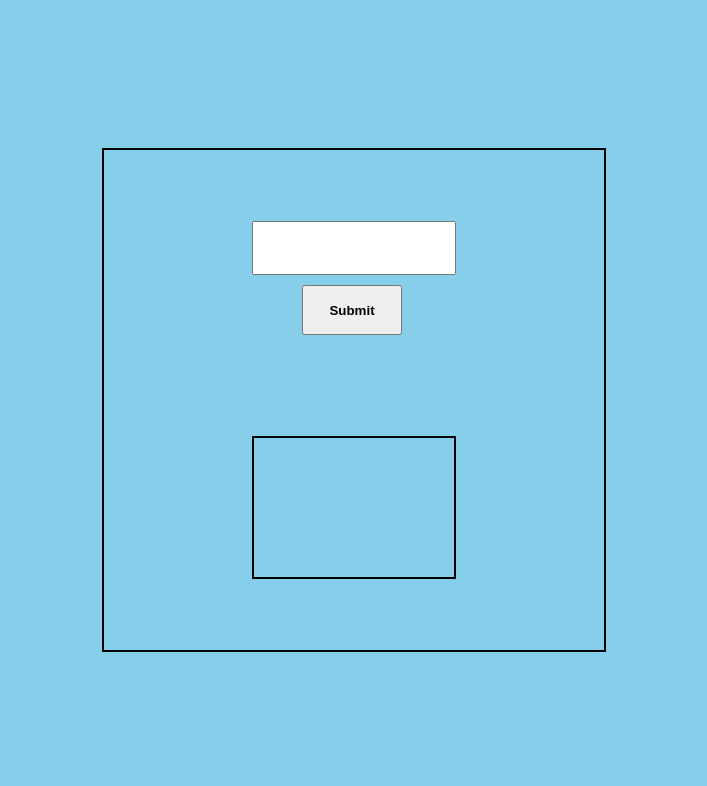
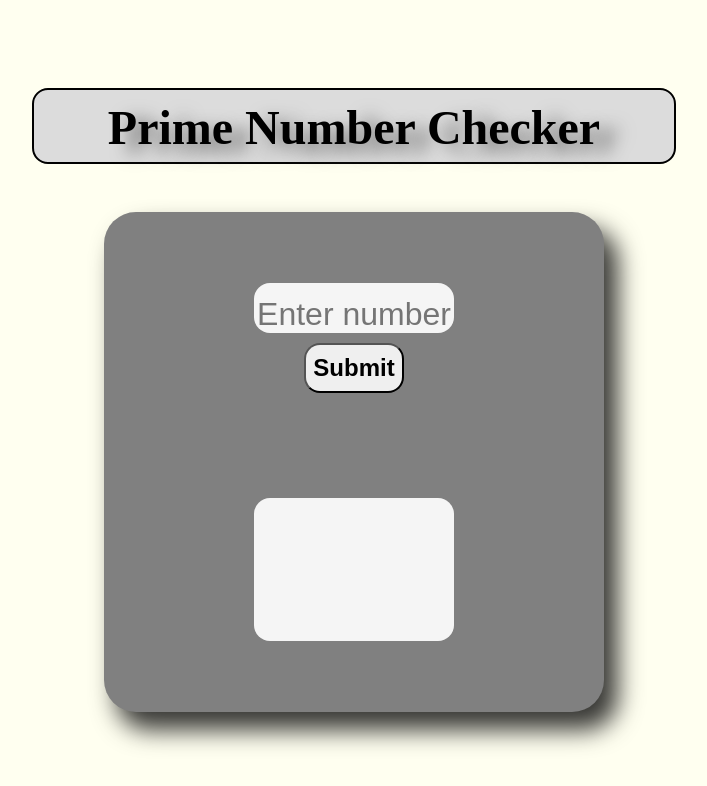
Before and after one commit to kiran3453/Prime-number-checking, a plain HTML site: page index.html in a window 1280 px wide. Shown: the whole page, without its empty margins (286-993 px from the left). Drawn offline with Linux system fonts and the light colour scheme.

Commit message:
prime number

```diff
--- a/index.css
+++ b/index.css
@@ -5,25 +5,49 @@
 
 .container{
     height: 100vh;
-    background: skyblue;
+    background: #FFFFF0;
+    position: relative;
     display: flex;
+    flex-direction: column;
+    justify-content: center;
     align-items: center;
-    justify-content: center;
+    /* display: flex;
+    align-items: center;
+    justify-content: center; */
 }
-
+.heading{
+    border: 2px solid black;
+    border-radius: 1rem;
+    height: 4.5em;
+    width: 40em;
+    text-align:center;
+    background:gainsboro;
+    /* opacity: 20%; */
+}
+h1{
+    font-size: 3rem;
+    margin-top: .2em;
+    text-transform: capitalize;
+    color:black;
+    text-shadow:18px 8px 18px #696969;
+}
 .main-box{
-    border: 2px solid black;
+    margin-top: 3em ;
+    border: none;
     height: 500px;
     width: 500px;
     display: grid;
+    background: gray;
+    border-radius: 2rem;
+    box-shadow: 13px 17px 24px 1px rgba(0,0,0,0.78);
     grid-template-columns:5fr 6fr 5fr;
     grid-template-rows:1fr 2fr 1fr 2fr 1fr ;
 }
 .input{
-    /* height: 50px; */
     grid-row: 2/3;
     grid-column: 2/3;
-    /* width: 100px; */
+    border: none;
+
 
 }
 .inpt{
@@ -31,27 +55,46 @@
     width: 200px;
     font-size: 3rem;
     text-align: center;
+    border-radius: 1rem;
+    border: none;
+    background: whitesmoke;
+    display: flex;
+    align-items: center;
 }
 
 .output{
-    /* height: 60px; */
-    /* width: 200px; */
     grid-column: 2/3;
     grid-row: 4/5;
-    border: 2px solid black;
+    border: none;
     font-size: 2rem;
+    font-weight: bolder;
     text-transform: capitalize;
     text-align: center;
     display: flex;
-    justify-content: center;
+
     align-items: center;
+    border-radius: 1rem;
+    background:#f5f5f5 ;
 }
+::placeholder{
+    font-size: 2rem;
 
+}
 button{
     height: 50px;
     width: 100px;
     margin-left: 50px;
     margin-top: 10px;
     text-transform: capitalize;
+    font-size: 1.5rem;
     font-weight: bolder;
+    border-radius:1rem;
+    /* transition: 1s ease; */
+
 }
+button:hover{
+    zoom: 110%;
+    background: orange;
+    font-size: 1.7rem;
+
+}
--- a/index.html
+++ b/index.html
@@ -9,9 +9,12 @@
 </head>
 <body>
     <div class="container">
+        <div class="heading">
+        <h1>prime number checker</h1>
+         </div>
         <div class="main-box">
         <div class="input">
-            <input type="text" class="inpt">
+            <input type="text" class="inpt" placeholder="Enter number">
             <button>Submit</button>
         </div>
         <div class="output"></div>
```
